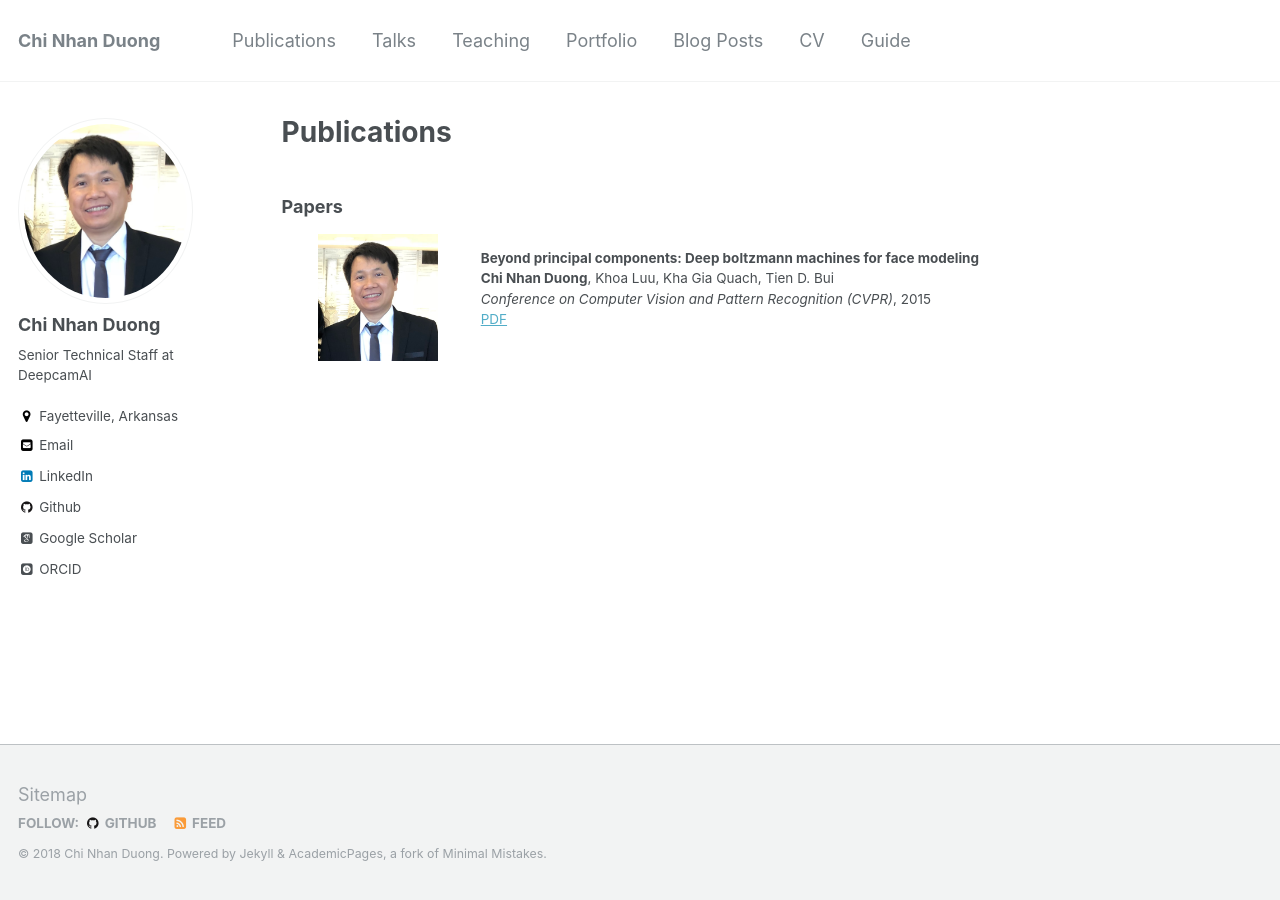
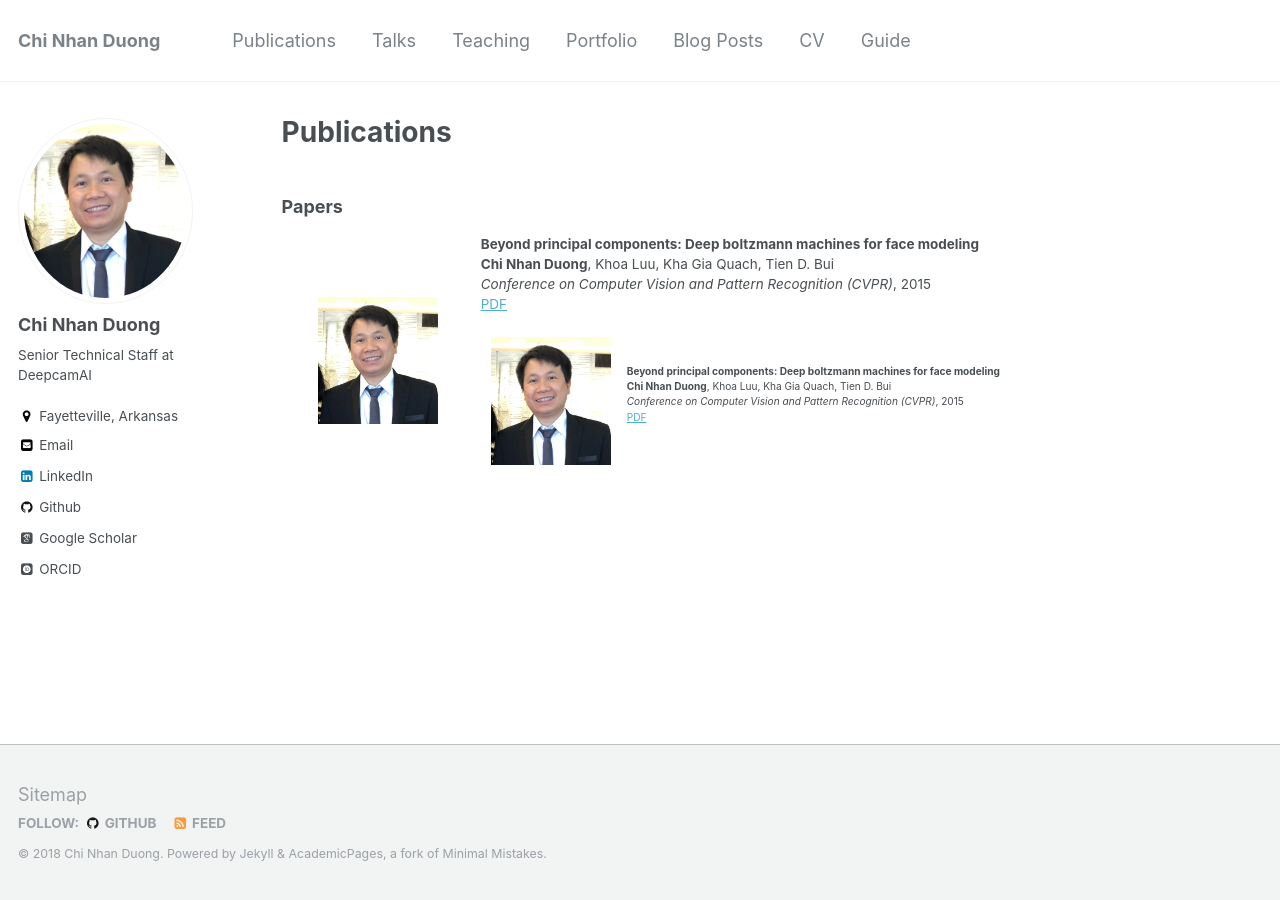
Before and after one commit to dcnhan/dcnhan.github.io, a Jekyll site: the page built from _pages/publications.md, in a window 1280 px wide. Built offline with Jekyll 4.4.1, drawn with Linux system fonts in a browser that asks for light colours; some web fonts are replaced.

Commit message:
Build website

```diff
--- a/_pages/publications.md
+++ b/_pages/publications.md
@@ -13,3 +13,11 @@ author_profile: true
 <strong> Chi Nhan Duong</strong>, Khoa Luu, Kha Gia Quach, Tien D. Bui<br>
 <em>Conference on Computer Vision and Pattern Recognition (CVPR)</em>, 2015<br>
 <a href="https://www.cv-foundation.org/openaccess/content_cvpr_2015/papers/Duong_Beyond_Principal_Components_2015_CVPR_paper.pdf">PDF</a>
+
+<table width="900" align="center" border="0">
+<td width="25%" valign="top" align="center"><img src="/images/dcnhan.png" alt="game" width="120" height="100" style="border-style: none">
+<td width="75%" valign="top">
+<p><heading><strong>Beyond principal components: Deep boltzmann machines for face modeling</strong></heading><br>
+<strong> Chi Nhan Duong</strong>, Khoa Luu, Kha Gia Quach, Tien D. Bui<br>
+<em>Conference on Computer Vision and Pattern Recognition (CVPR)</em>, 2015<br>
+<a href="https://www.cv-foundation.org/openaccess/content_cvpr_2015/papers/Duong_Beyond_Principal_Components_2015_CVPR_paper.pdf">PDF</a>
```
